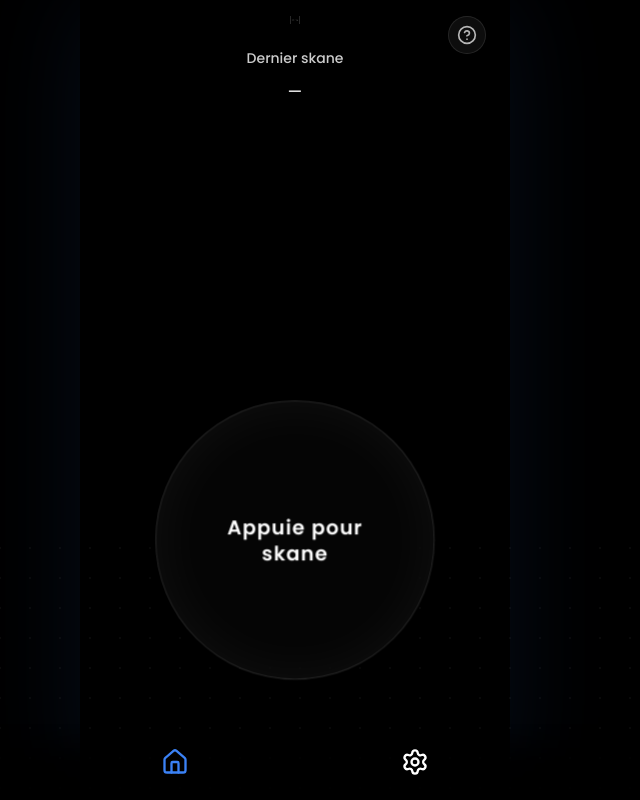
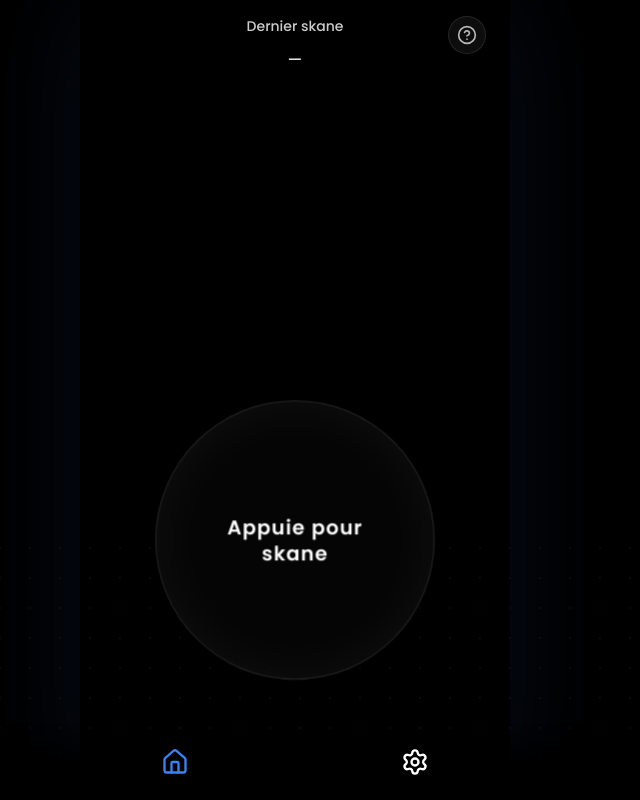
Before and after one commit to belouhq/Noktaone, a Next.js app: page / in a window 1280 px wide. Shown: the whole page, without its empty margins (345-985 px from the left). Built offline with nearby package versions, Linux system fonts and the light colour scheme; no server answers.

Commit message:
feat: Remove Nokta logo from home page

```diff
--- a/app/page.tsx
+++ b/app/page.tsx
@@ -9,7 +9,6 @@ import { useSwipe } from "@/lib/hooks/useSwipe";
 import { BottomNav } from "@/components/ui/BottomNav";
 import SkaneButton from "@/components/ui/SkaneButton";
 import DotsPattern from "@/components/ui/DotsPattern";
-import Logo from "@/components/Logo";
 import { HelpCircle } from "lucide-react";
 
 function getAdaptationDay(): number {
@@ -94,21 +93,6 @@ export default function Home() {
           <HelpCircle size={20} className="text-white/70" />
         </motion.button>
 
-        {/* Logo - Réduit de 80% et remonté */}
-        <motion.div
-          initial={{ opacity: 0, y: -20 }}
-          animate={{ opacity: 1, y: 0 }}
-          className="flex justify-center mb-6"
-        >
-          <Logo
-            variant="text"
-            width={40}
-            height={8}
-            className="w-auto h-auto"
-            style={{ maxWidth: '40px', maxHeight: '8px' }}
-          />
-        </motion.div>
-
         {/* Section Last Skane - Informations complètes */}
         <motion.div
           initial={{ opacity: 0 }}
```
